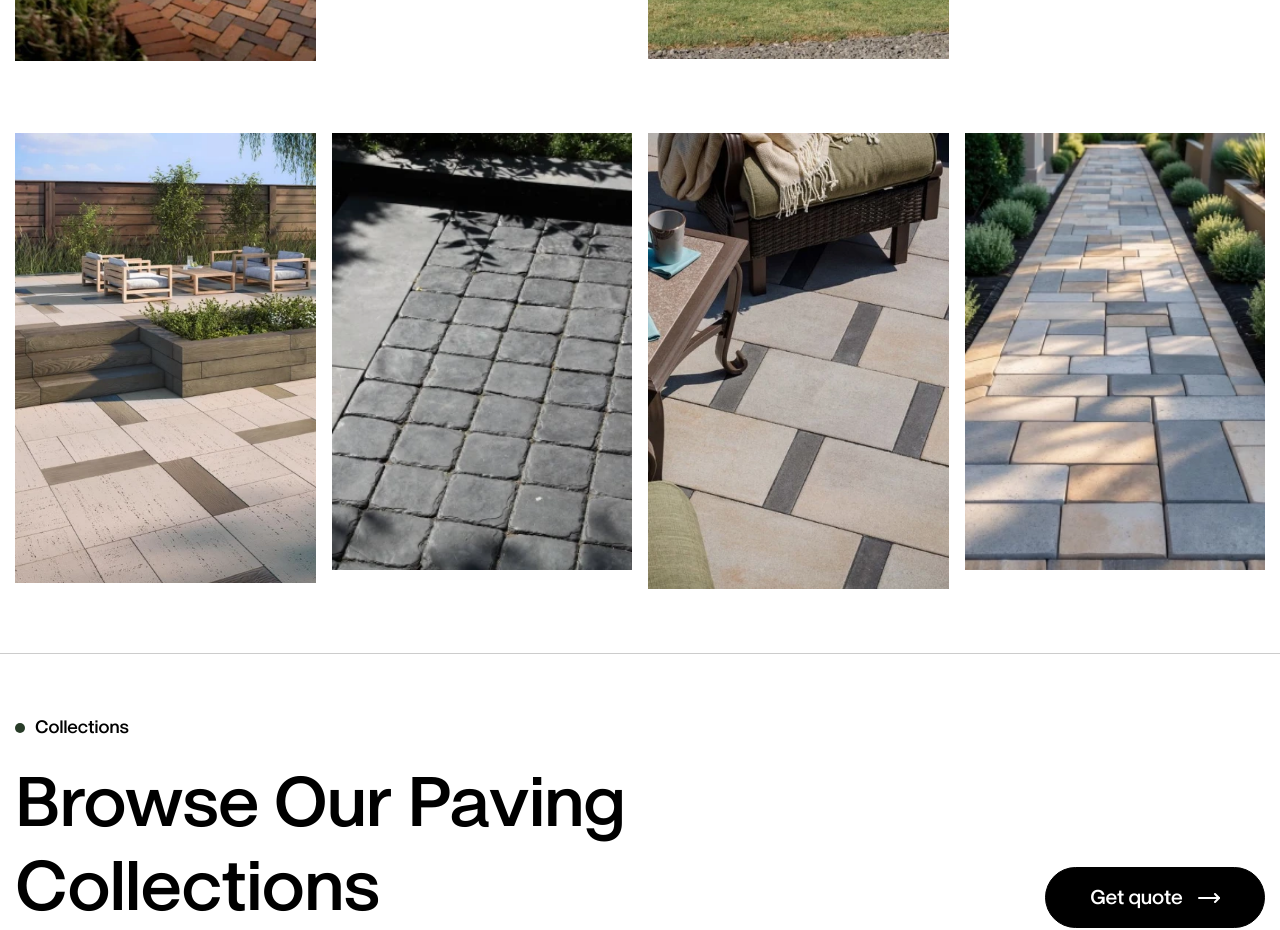
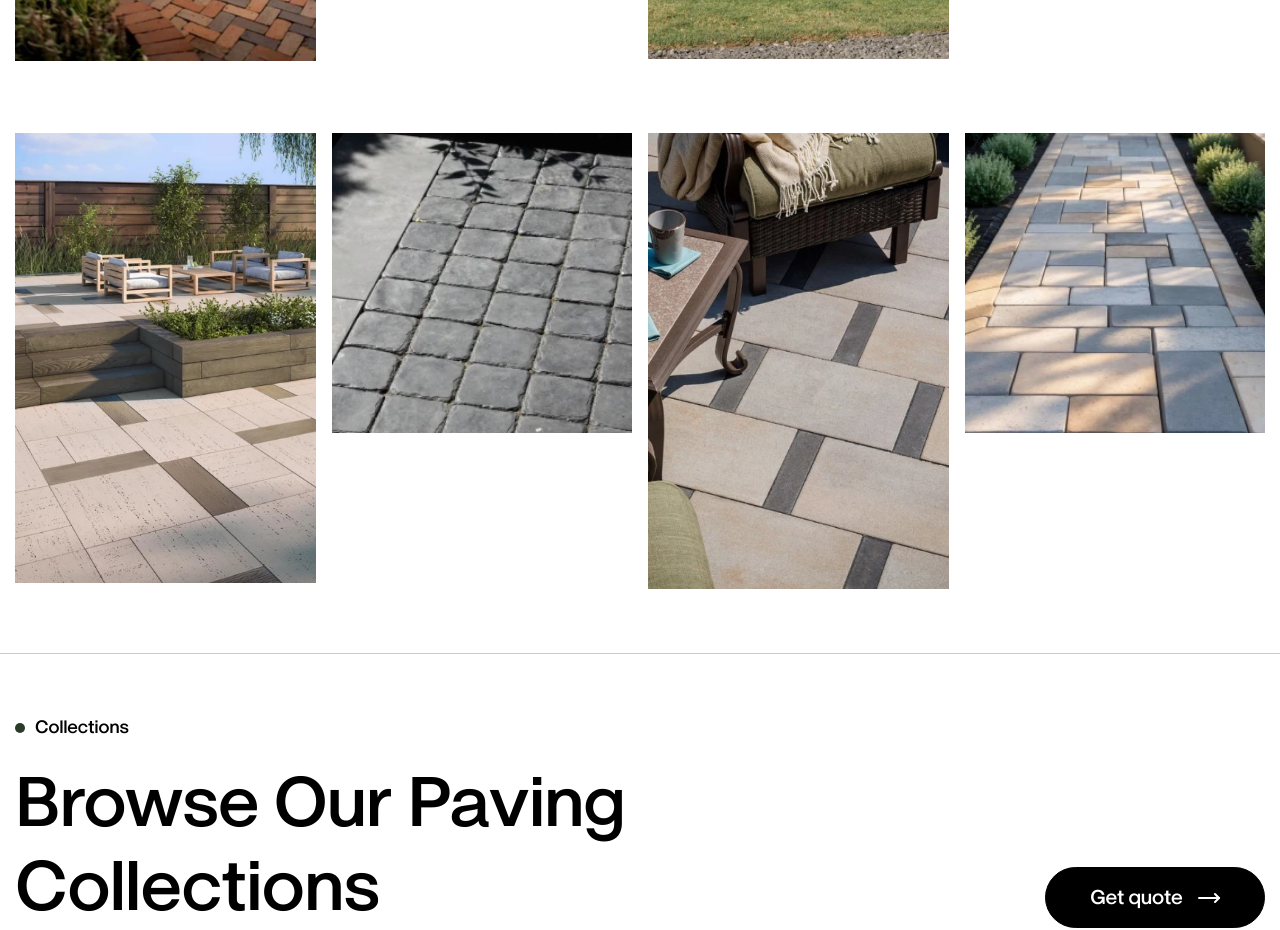
Before and after one commit to munish176081/sps-frontcode, a Next.js app: page /paving in a window 1280 px wide. Shown: the part 2120-3050 px from the top of the page. Built offline with nearby package versions, Linux system fonts and the light colour scheme.

Commit message:
code live

```diff
--- a/src/app/walling/style.scss
+++ b/src/app/walling/style.scss
@@ -58,14 +58,3 @@
         }
     }
 }
-
-.categoirs-photos {
-    .col-4 {
-        &:nth-child(even){
-            img {
-                max-height: 50%;
-                object-fit: cover;;
-            }
-        }
-    }
-}
--- a/src/components/products/ProductPhotos.tsx
+++ b/src/components/products/ProductPhotos.tsx
@@ -1,12 +1,12 @@
 import Image from "next/image";
-
+import './style.scss';
 type Props = {
   images: string[];
 };
 
 export default function ProductPhotos({ images }: Props) {
   return (
-    <section className="py-0 pb-5 mt-lg-4">
+    <section className="py-0 pb-5 mt-lg-4 categoires_photos">
       <div className="container">
         <div className="row g-3 align-items-start">
           {images.map((img, index) => (
--- /dev/null
+++ b/src/components/products/style.scss
@@ -0,0 +1,18 @@
+.categoires_photos {
+    .col-4 {
+        &:nth-child(even){
+            img {
+                object-fit: cover;
+                @media (min-width: 1201px) {
+                    max-height: 300px;
+                }
+                @media (max-width: 1200px) {
+                    max-height: 250px;
+                }
+                @media (max-width: 767px) {
+                    max-height: 200px;
+                }
+            }
+        }
+    }
+}
```
